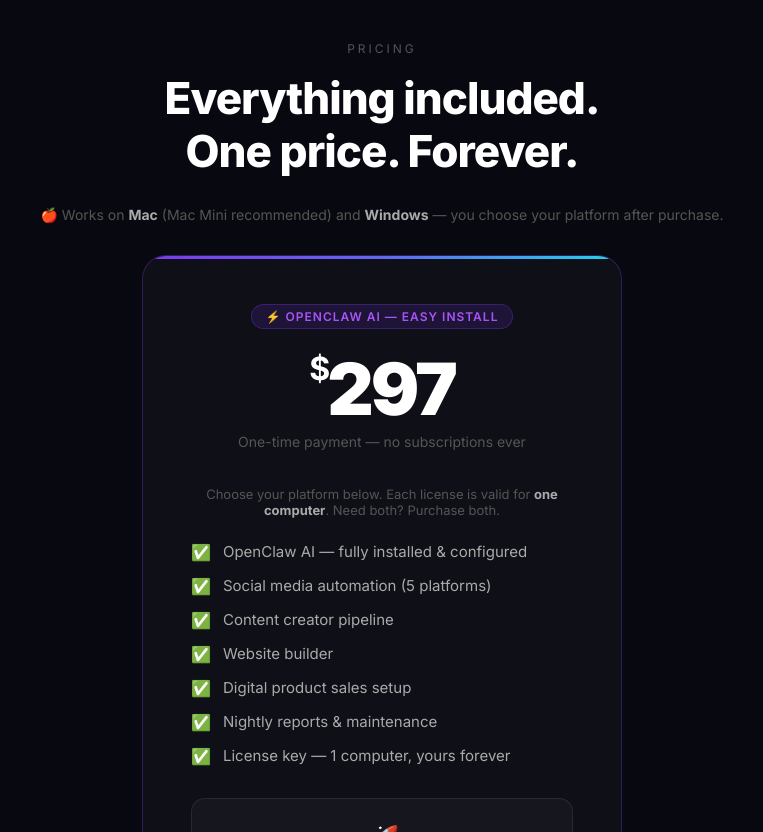
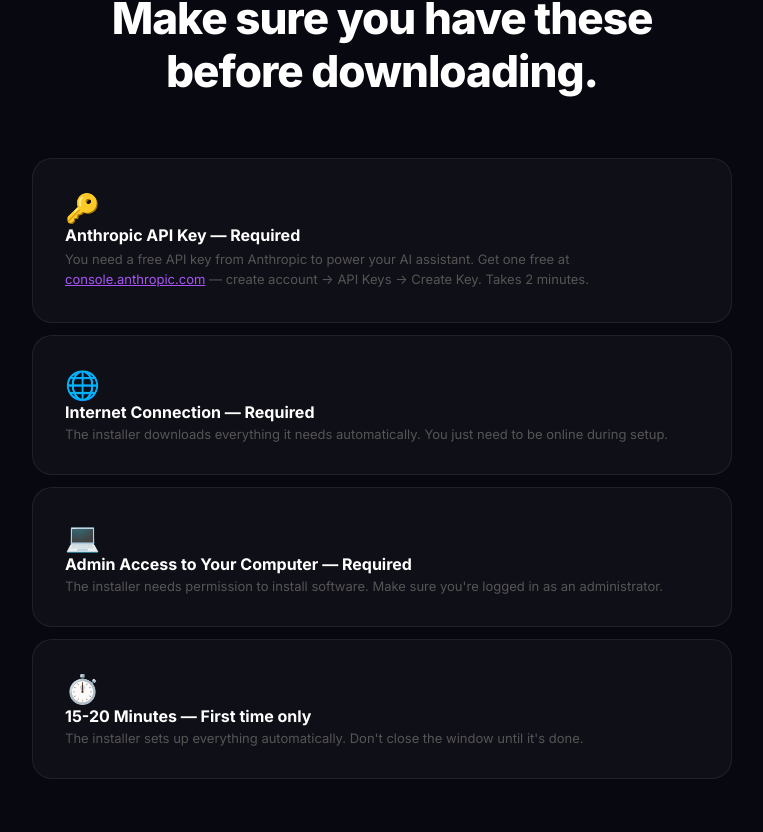
Before and after one commit to qrexact-droid/mediagoai, a Next.js app: page / in a window 1280 px wide. Shown: the part 3888-4720 px from the top of the page, without its empty margins (258-1021 px from the left). Built offline with nearby package versions, Linux system fonts and the light colour scheme.

Commit message:
Add pre-install requirements section to site

```diff
--- a/pages/index.js
+++ b/pages/index.js
@@ -506,6 +506,42 @@
           </p>
         </div>
 
+        {/* WHAT YOU NEED BEFORE INSTALLING */}
+        <section className="section" style={{paddingTop:'0'}}>
+          <div className="section-label">Before You Install</div>
+          <h2 className="section-title">Make sure you have these<br/>before downloading.</h2>
+          <div style={{maxWidth:'700px',margin:'0 auto',display:'flex',flexDirection:'column',gap:'12px'}}>
+            <div className="feature-card" style={{flexDirection:'row',alignItems:'center',gap:'16px'}}>
+              <span style={{fontSize:'28px',flexShrink:0}}>🔑</span>
+              <div>
+                <div style={{fontWeight:'700',marginBottom:'4px'}}>Anthropic API Key — Required</div>
+                <div style={{fontSize:'13px',color:'#555',lineHeight:'1.6'}}>You need a free API key from Anthropic to power your AI assistant. Get one free at <a href="https://console.anthropic.com" target="_blank" style={{color:'#a855f7'}}>console.anthropic.com</a> — create account → API Keys → Create Key. Takes 2 minutes.</div>
+              </div>
+            </div>
+            <div className="feature-card" style={{flexDirection:'row',alignItems:'center',gap:'16px'}}>
+              <span style={{fontSize:'28px',flexShrink:0}}>🌐</span>
+              <div>
+                <div style={{fontWeight:'700',marginBottom:'4px'}}>Internet Connection — Required</div>
+                <div style={{fontSize:'13px',color:'#555'}}>The installer downloads everything it needs automatically. You just need to be online during setup.</div>
+              </div>
+            </div>
+            <div className="feature-card" style={{flexDirection:'row',alignItems:'center',gap:'16px'}}>
+              <span style={{fontSize:'28px',flexShrink:0}}>💻</span>
+              <div>
+                <div style={{fontWeight:'700',marginBottom:'4px'}}>Admin Access to Your Computer — Required</div>
+                <div style={{fontSize:'13px',color:'#555'}}>The installer needs permission to install software. Make sure you're logged in as an administrator.</div>
+              </div>
+            </div>
+            <div className="feature-card" style={{flexDirection:'row',alignItems:'center',gap:'16px'}}>
+              <span style={{fontSize:'28px',flexShrink:0}}>⏱️</span>
+              <div>
+                <div style={{fontWeight:'700',marginBottom:'4px'}}>15-20 Minutes — First time only</div>
+                <div style={{fontSize:'13px',color:'#555'}}>The installer sets up everything automatically. Don't close the window until it's done.</div>
+              </div>
+            </div>
+          </div>
+        </section>
+
         {/* PRICING */}
         <section className="section" id="pricing">
           <div className="section-label">Pricing</div>
```
